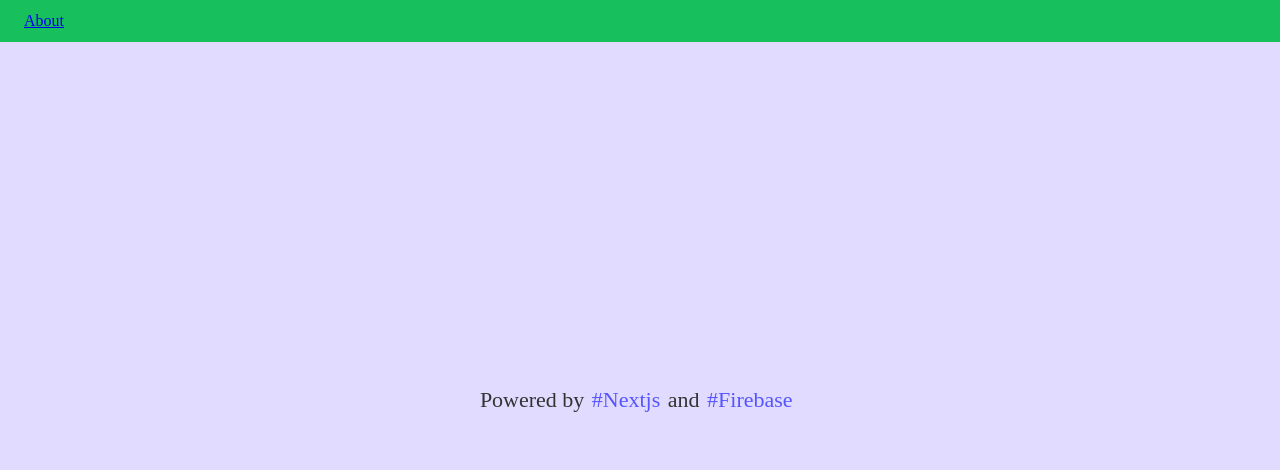
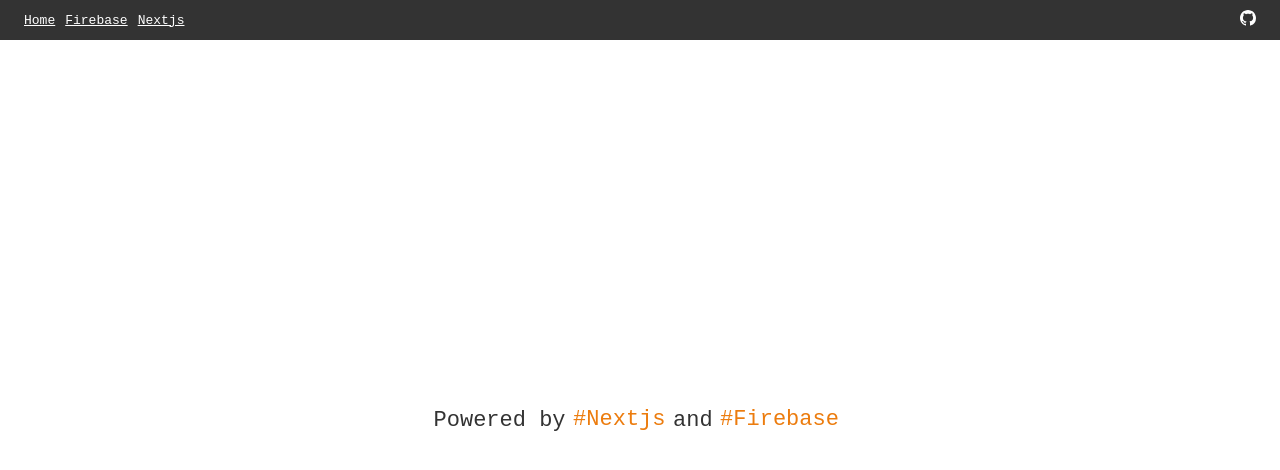
Before and after one commit to juandc/next-on-firebase, a Next.js app in the folder src/app/: page / in a window 1280 px wide. Shown: the top 470 px of the page. Built offline with nearby package versions, Linux system fonts and the light colour scheme.

Commit message:
Pure Nextjs navigation working in local

```diff
--- a/src/app/components/Header.js
+++ b/src/app/components/Header.js
@@ -1,26 +1,66 @@
 import React, { Component } from "react";
 import Link from "next/link";
-import { withRouter } from "next/router";
+import Icon from "./Icon";
 
 export default class Header extends Component {
   render() {
     return (
       <header>
-        <div>
-          <Link href={{ pathname: "/library", query: { library: "Zeit" } }}>
-            <a>About</a>
+        <div className="align-left">
+          <Link href={{ pathname: "/", query: {} }}>
+            <a>Home</a>
           </Link>
+          <Link href={{ pathname: "/library", query: { library: "Firebase" } }}>
+            <a>Firebase</a>
+          </Link>
+          <Link href={{ pathname: "/library", query: { library: "Nextjs" } }}>
+            <a>Nextjs</a>
+          </Link>
+        </div>
+        <div className="align-right">
+          <a href="//github.com/juandc/next-on-firebase" target="_blank">
+            <Icon name="github" color="white" size="16" />
+          </a>
         </div>
         <style jsx>{`
           header {
-            background-color: #18bf5d;
-            color: #fff;
+            background-color: var(--color-black);
+            color: var(--color-white);
+            height: var(--header-height);
+
             margin: 0;
-            padding: 12px 24px;
+            padding: 0 24px;
+
             position: absolute;
             top: 0;
             left: 0;
             right: 0;
+
+            align-items: center;
+            display: flex;
+          }
+
+          header > * {
+            height: 100%;
+
+            align-items: center;
+            display: flex;
+          }
+
+          header .align-left {
+            margin-right: auto;
+          }
+
+          header .align-right {
+            margin-left: auto;
+          }
+
+          a {
+            color: inherit;
+          }
+
+          a:not(:first-child) {
+            margin-left: 10px;
           }
         `}</style>
       </header>
--- /dev/null
+++ b/src/app/components/Icon.js
@@ -0,0 +1,40 @@
+import React, { Component } from "react";
+
+export default class Icon extends Component {
+  render() {
+    const { color, size, name } = this.props;
+
+    return (
+      <svg viewBox={`0 0 ${size} ${size}`}>
+        {iconsTree[name].map(element =>
+          React.createElement(
+            element.tag,
+            element.props,
+            element.props.children || null
+          )
+        )}
+
+        <style jsx>{`
+          svg {
+            fill: var(${"--color-" + color}, ${color});
+            height: ${size}px;
+            width: ${size}px;
+          }
+        `}</style>
+      </svg>
+    );
+  }
+}
+
+const iconsTree = {
+  github: [
+    {
+      tag: "path",
+      props: {
+        "fill-rule": "evenodd",
+        d:
+          "M8 0C3.58 0 0 3.58 0 8c0 3.54 2.29 6.53 5.47 7.59.4.07.55-.17.55-.38 0-.19-.01-.82-.01-1.49-2.01.37-2.53-.49-2.69-.94-.09-.23-.48-.94-.82-1.13-.28-.15-.68-.52-.01-.53.63-.01 1.08.58 1.23.82.72 1.21 1.87.87 2.33.66.07-.52.28-.87.51-1.07-1.78-.2-3.64-.89-3.64-3.95 0-.87.31-1.59.82-2.15-.08-.2-.36-1.02.08-2.12 0 0 .67-.21 2.2.82.64-.18 1.32-.27 2-.27.68 0 1.36.09 2 .27 1.53-1.04 2.2-.82 2.2-.82.44 1.1.16 1.92.08 2.12.51.56.82 1.27.82 2.15 0 3.07-1.87 3.75-3.65 3.95.29.25.54.73.54 1.48 0 1.07-.01 1.93-.01 2.2 0 .21.15.46.55.38A8.013 8.013 0 0 0 16 8c0-4.42-3.58-8-8-8z"
+      }
+    }
+  ]
+};
--- /dev/null
+++ b/src/app/components/Layout.js
@@ -0,0 +1,44 @@
+import React, { Fragment, Component } from "react";
+
+export default class Layout extends Component {
+  render() {
+    const { header, children } = this.props;
+
+    return (
+      <>
+        {header}
+
+        <div className="page">{children}</div>
+
+        <style jsx global>{`
+          :root {
+            --color-black: #333;
+            --color-white: #fff;
+
+            --font-base: monospace;
+
+            --header-height: 40px;
+          }
+
+          body {
+            background-color: var(--color-white);
+            color: var(--color-black);
+            font-family: var(--font-base);
+
+            margin: 0;
+            padding: 0;
+          }
+
+          .page {
+            align-items: center;
+            display: flex;
+            justify-content: center;
+
+            height: calc(100vh - var(--header-height));
+            margin-top: var(--header-height);
+          }
+        `}</style>
+      </>
+    );
+  }
+}
--- a/src/app/pages/_app.js
+++ b/src/app/pages/_app.js
@@ -1,5 +1,6 @@
 import React from "react";
 import App, { Container } from "next/app";
+import Layout from "../components/Layout";
 import Header from "../components/Header";
 
 export default class MyApp extends App {
@@ -16,8 +17,9 @@ export default class MyApp extends App {
 
     return (
       <Container>
-        <Header />
-        <Page {...pageProps} />
+        <Layout header={<Header />}>
+          <Page {...pageProps} />
+        </Layout>
       </Container>
     );
   }
--- a/src/app/pages/index.js
+++ b/src/app/pages/index.js
@@ -6,24 +6,16 @@ export default class Home extends Component {
       <div>
         Powered by <span>#Nextjs</span> and <span>#Firebase</span>
         <style jsx>{`
-          :global(body) {
-            margin: 0;
-            padding: 0;
-          }
-
           div {
             align-items: center;
-            background-color: #e0dbff;
-            color: #333;
             display: flex;
             font-size: 22px;
             justify-content: center;
-            height: calc(100vh);
           }
 
           span {
             border-bottom: 1px solid transparent;
-            color: #55f;
+            color: #ec7c0e;
             cursor: pointer;
             margin-top: 0;
             margin-left: 7.5px;
```
